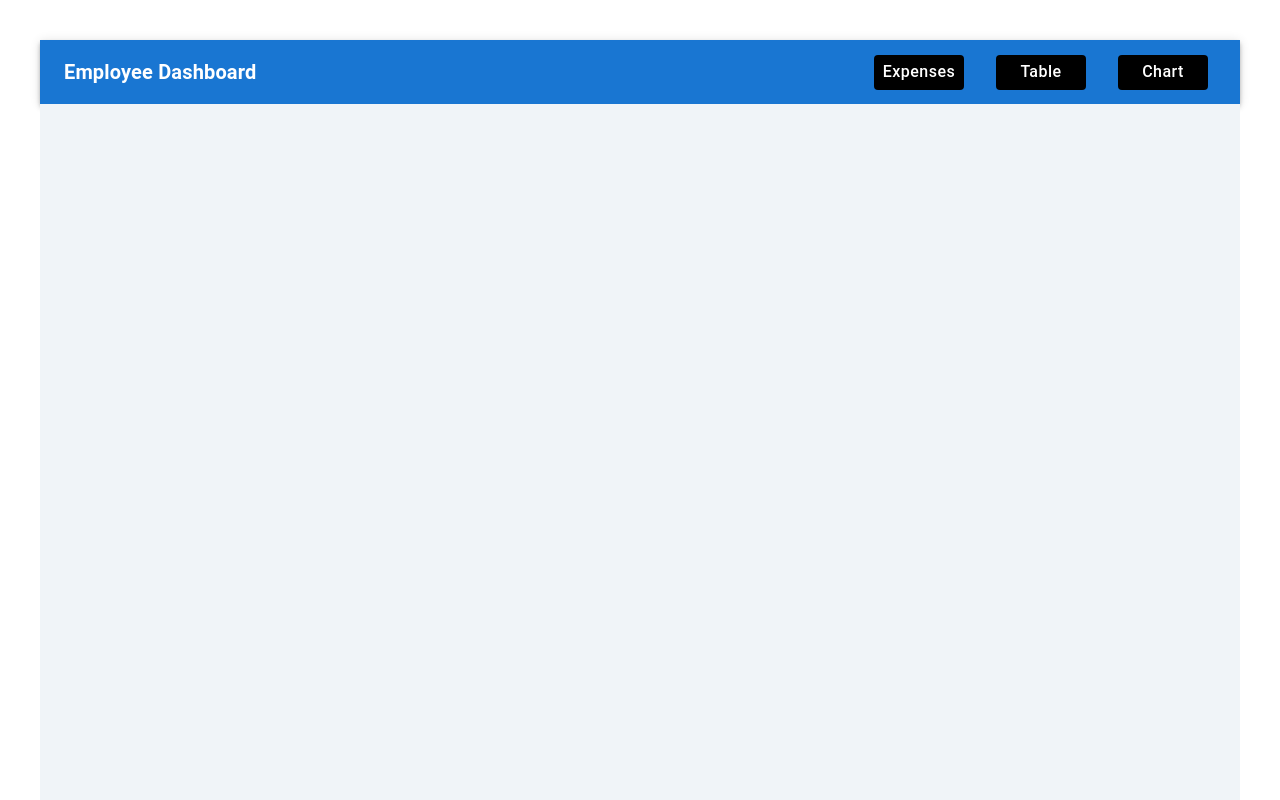
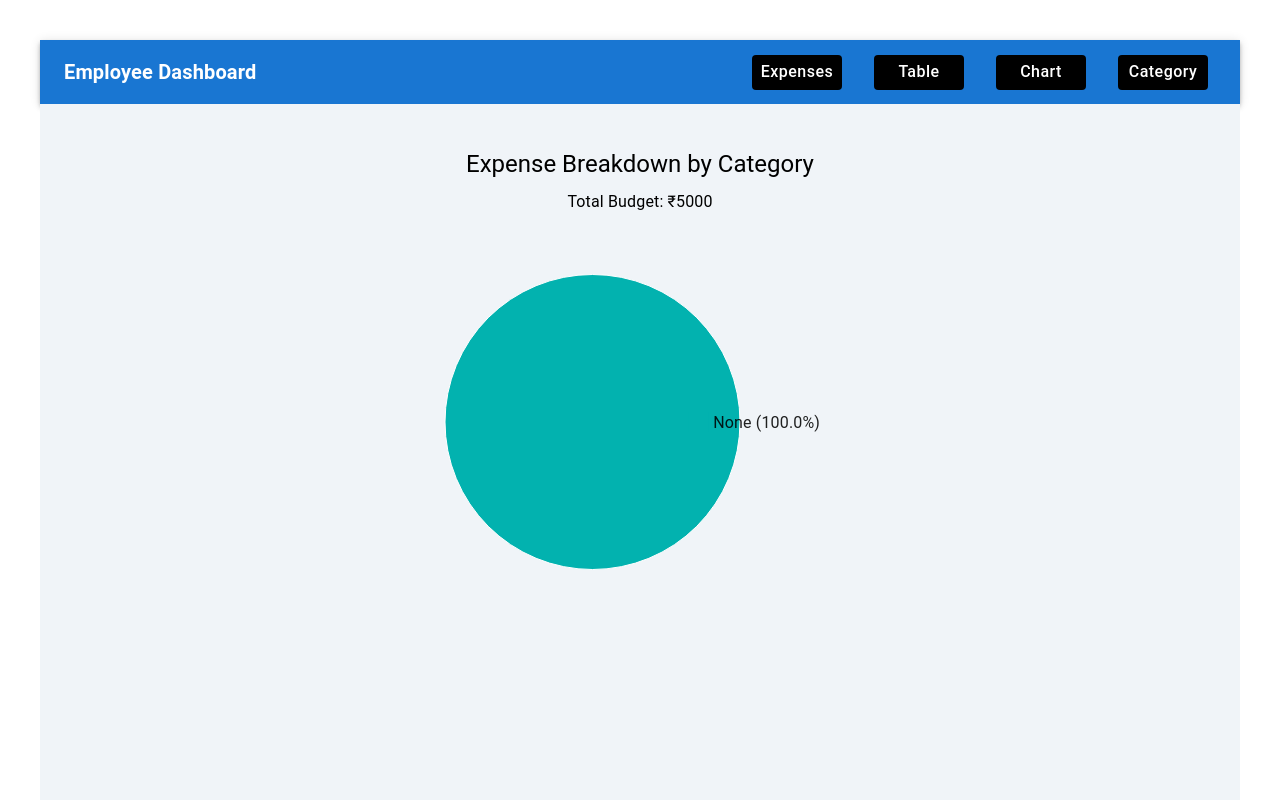
Before and after one commit to Vedantaz/Expense_tracker, a React (Vite) app: page /categories in a window 1280 px wide. Shown: the top 800 px of the page. Built offline with nearby package versions, Linux system fonts and the light colour scheme.

Commit message:
created piechart on the expense inputs

```diff
--- a/src/App.jsx
+++ b/src/App.jsx
@@ -6,8 +6,8 @@ import Expenses from './components/organisms/Expenses';
 import EmployeeTable from './components/organisms/EmployeeTable';
 import { EmployeeAllocationChart } from './components/organisms/employeeAllocation';
 import Navbar from './components/organisms/navbar';
+import CategoryChart from './components/organisms/categoryChart';
 import './App.css'
-
 function App() {
 
   return (
@@ -28,6 +28,7 @@ function App() {
           <Route path="/" element={<Expenses />} />
           <Route path="/employee-table" element={<EmployeeTable />} />
           <Route path="/employee-allocation-chart" element={<EmployeeAllocationChart />} />
+          <Route path="/categories" element={<CategoryChart/>} />
         </Routes>
       </Box>
     </Router>
--- a/src/components/organisms/Expenses/index.jsx
+++ b/src/components/organisms/Expenses/index.jsx
@@ -155,7 +155,7 @@ const Expenses = () => {
     backgroundColor: '#f44336',
     width: '100%',
     padding: '8px',
-    boxSizing: 'border-box', borderRadius: '8px',
+    boxSizing: 'border-box', borderRadius: '8px',  color:'white'
   }}>
             {format(new Date(groupDate), 'dd MMM, yyyy')}
           </Typography>
@@ -170,7 +170,6 @@ const Expenses = () => {
                 {groupedExpenses[groupDate][category].map((expense) => (
                   <React.Fragment key={expense.originalIndex}>
                     {editIndex === expense.originalIndex && (
-
 
                       // edit box
                       <Box sx={{ marginBottom: 2, padding: 2, backgroundColor: '#f5f5f5', borderRadius: 1 }}>
@@ -208,7 +207,8 @@ const Expenses = () => {
                       justifyContent: 'space-between',
                       alignItems: 'center',
                       padding: 2,
-                      border: '2px solid #ddd',
+                      margin:1,
+                      border: '2px solid #ddd', borderRadius: '8px'
                     }}>
                       {/* Category Column */}
                       <Box sx={{ flex: 1, display: 'flex', alignItems: 'left', flexDirection: 'column' }}>
--- /dev/null
+++ b/src/components/organisms/categoryChart/index.jsx
@@ -0,0 +1,80 @@
+
+    import React from 'react';
+    import { useSelector } from 'react-redux';
+    import { PieChart, pieArcLabelClasses } from '@mui/x-charts/PieChart';
+    import { Box, Typography } from '@mui/material';
+
+    const CategoryChart = () => {
+    const { expenses } = useSelector((state) => state.expenses);
+
+    const totalBudget = 5000;
+
+    // Aggregate amounts by category
+    const categoryAmounts = expenses.reduce((acc, expense) => {
+        if (!acc[expense.category]) {
+        acc[expense.category] = 0;
+        }
+        acc[expense.category] += expense.amount;
+        return acc;
+    }, {});
+
+    // Calculate total amount spent
+  const totalSpent = Object.values(categoryAmounts).reduce((sum, amount) => sum + amount, 0);
+
+   // Calculate the remaining amount (budget - total spent)
+   const remainingAmount = totalBudget - totalSpent;
+
+    // Transform aggregated data into chart-compatible format
+    const chartData = Object.keys(categoryAmounts).map((category) => ({
+        label: `${category} (${((categoryAmounts[category] / totalBudget) * 100).toFixed(1)}%)`,
+        value: categoryAmounts[category],
+    }));
+
+    // Add the "None" category for the remaining budget (if any)
+  if (remainingAmount > 0) {
+    chartData.push({
+      label: `None (${((remainingAmount / totalBudget) * 100).toFixed(1)}%)`,
+      value: remainingAmount,
+    });
+  }
+
+    return (
+            <Box sx={{ textAlign: 'center', padding: '20px', width:'100%' }}>
+            <Typography variant="h5" gutterBottom>
+                Expense Breakdown by Category
+            </Typography>
+            <Typography variant="subtitle1" gutterBottom>
+                Total Budget: ₹{totalBudget}
+            </Typography>
+
+            <Box sx={{ display: 'flex', justifyContent: 'space-between', width:'100%', alignContent:'space-between' }}>
+                {chartData.length > 0 ? (
+                <PieChart
+                    series={[
+                    {
+                        data: chartData,
+                        // arcLabel: (item) => `${item.label}%`,
+                        arcLabelMinAngle: 35,
+                        arcLabelRadius: '60%',
+                    },
+                    ]}
+                    sx={{
+                    '& .MuiPieChart-arcLabel': {
+                        fontWeight: 'bold',
+                        textAlign: 'center',
+                    },
+
+                    }}
+                    width={400}
+                    height={400}
+                />
+                ) : (
+                <Box>No data available.</Box>
+                )}
+            </Box>
+            </Box>
+      );
+
+};
+
+    export default CategoryChart;
--- a/src/components/organisms/employeeAllocation/index.jsx
+++ b/src/components/organisms/employeeAllocation/index.jsx
@@ -3,16 +3,21 @@ import { Box } from '@mui/material';
 import { Select } from '../../atoms/selectField';
 import { rows } from '../../../data/data';
 import { PieChart } from '@mui/x-charts';
+import { addExpense, setBudget } from '../../../store/features/chartSlice';
+import { useSelector } from 'react-redux';
+import { useDispatch } from 'react-redux';
 
 export const EmployeeAllocationChart = () => {
   const [selectedUser, setSelectedUser] = useState('');
   const [userProjectData, setUserProjectData] = useState([]);
-
+  const dispatch = useDispatch();
   useEffect(() => {
     if (rows.length > 0) {
       const defaultUser = rows[0].name;
       // setSelectedUser(defaultUser);
       // setProjectData(defaultUser);
+
+      dispatch(setBudget(5000));
     }
   }, [rows]);
 
@@ -56,7 +61,6 @@ export const EmployeeAllocationChart = () => {
     <Box>
       <Select value={selectedUser} onChange={handleUserChange} label="Select Employee" options={rows.map((row) => row.name)} />
 
-
       {pieChartData.data.length > 0 ? (
         <PieChart
           series={[
--- a/src/components/organisms/navbar/index.jsx
+++ b/src/components/organisms/navbar/index.jsx
@@ -55,6 +55,9 @@ const Navbar = () => {
                     <Button color="inherit" component={Link} to="/employee-allocation-chart" sx={buttonStyles}>
                         Chart
                     </Button>
+                    <Button color="inherit" component={Link} to="/categories" sx={buttonStyles}>
+                        Category
+                    </Button>
                 </Box>
             </Toolbar>
         </AppBar >
--- a/src/components/organisms/search/index.jsx
+++ b/src/components/organisms/search/index.jsx
@@ -5,16 +5,13 @@ import { setSearchQuery, selectFilteredExpenses, selectFilteredUsers } from '../
 const Search = () => {
     const dispatch = useDispatch();
     const filteredExpenses = useSelector(selectFilteredExpenses);
-
     const searchQuery = useSelector((state) => state.search.searchQuery);
     const filteredUsers = useSelector(selectFilteredUsers);
-
     const [localQuery, setLocalQuery] = useState("");
 
     const handleInputChange = (event) => {
         setLocalQuery(event.target.value);
     };
-
     const handleKeyDown = (event) => {
         if (event.key == "Enter") {
             dispatch(setSearchQuery(localQuery));
@@ -33,7 +30,6 @@ const Search = () => {
             </div>
             <div>
                 <ul>
-
                     {localQuery ? (
                         filteredExpenses.length > 0 ? (
 
--- /dev/null
+++ b/src/store/features/chartSlice.js
@@ -0,0 +1,26 @@
+import { createSlice } from '@reduxjs/toolkit';
+
+const initialState = {
+  categories: {},
+  totalBudget: 1000,
+};
+
+const chartSlice = createSlice({
+  name: 'charts',
+  initialState,
+  reducers: {
+    setBudget: (state, action) => {
+      state.totalBudget = action.payload;
+    },
+    addExpense: (state, action) => {
+      const { category, amount } = action.payload;
+      state.categories[category] = (state.categories[category] || 0) + amount;
+    },
+    resetExpenses: (state) => {
+      state.categories = {};
+    },
+  },
+});
+
+export const { setBudget, addExpense, resetExpenses } = chartSlice.actions;
+export default chartSlice.reducer;
--- a/src/store/features/expenseSlice.js
+++ b/src/store/features/expenseSlice.js
@@ -31,8 +31,6 @@ const expenseSlice = createSlice({
         addExpense:(state, action)=>{
 
           const {name,amount, date, category} = action.payload;
-
-          // const calculatedRatio = ratio || (amountMax ? (parseFloat(amount) / parseFloat(amountMax)) * 100 : 0);
 
             const newExpense = {
               name,
--- a/src/store/store.js
+++ b/src/store/store.js
@@ -4,6 +4,8 @@ import expenseReducer from './features/expenseSlice';
 import employeeReducer from './features/employeeSlice';
 import employeeAllocationReducer from './features/employeeAllocationSlice';
 import searchReducer from './features/searchSlice';
+import chartReducer from './features/chartSlice';
+
 
 // redux persist
 import { persistReducer, persistStore } from 'redux-persist';
@@ -23,6 +25,7 @@ const store = configureStore({
     employees: employeeReducer,
     employeeAllocation: employeeAllocationReducer,
     search: searchReducer,
+    charts : chartReducer,
   },
   // Add serializableCheck middleware to allow non-serializable values
   middleware: (getDefaultMiddleware) =>
```
